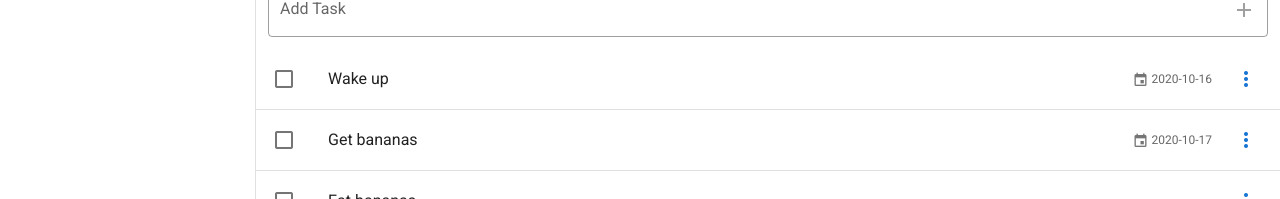
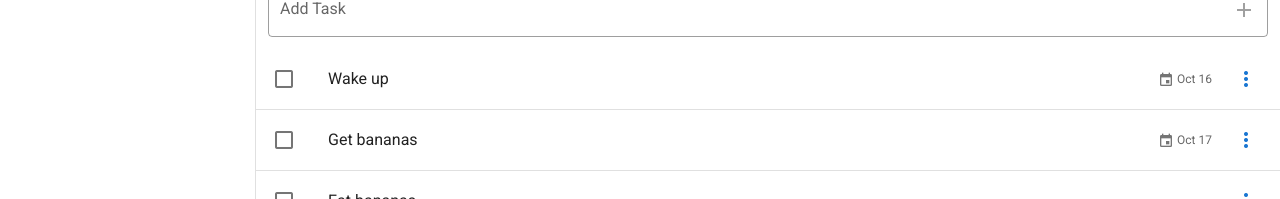
Before and after one commit to girotobial/Vuetify-todo, a Vue app: page / in a window 1280 px wide. Shown: the part 159-358 px from the top of the page. Built offline with nearby package versions, Linux system fonts and the light colour scheme.

Commit message:
L62: add date picker dialog

```diff
--- a/package.json
+++ b/package.json
@@ -9,6 +9,7 @@
   },
   "dependencies": {
     "core-js": "^3.6.5",
+    "date-fns": "^2.17.0",
     "vue": "^2.6.11",
     "vue-class-component": "^7.2.3",
     "vue-property-decorator": "^9.1.2",
--- a/src/components/Todo/Task.vue
+++ b/src/components/Todo/Task.vue
@@ -18,7 +18,7 @@
         <v-list-item-action v-if="task.dueDate">
           <v-list-item-action-text>
             <v-icon small>mdi-calendar</v-icon>
-            {{ task.dueDate }}
+            {{ task.dueDate | niceDate }}
           </v-list-item-action-text>
         </v-list-item-action>
         <v-list-item-action>
@@ -33,9 +33,15 @@
 <script lang="ts">
 import Vue from "vue";
 import TaskMenu from "@/components/Todo/TaskMenu.vue";
+import { format } from "date-fns";
 
 export default Vue.extend({
   props: ["task"],
+  filters: {
+    niceDate(value: string): string {
+      return format(new Date(value), "MMM d");
+    }
+  },
   components: {
     "task-menu": TaskMenu
   }
```
Also changed, not shown: 1 other file (tests, documents, lock files or other folders).
